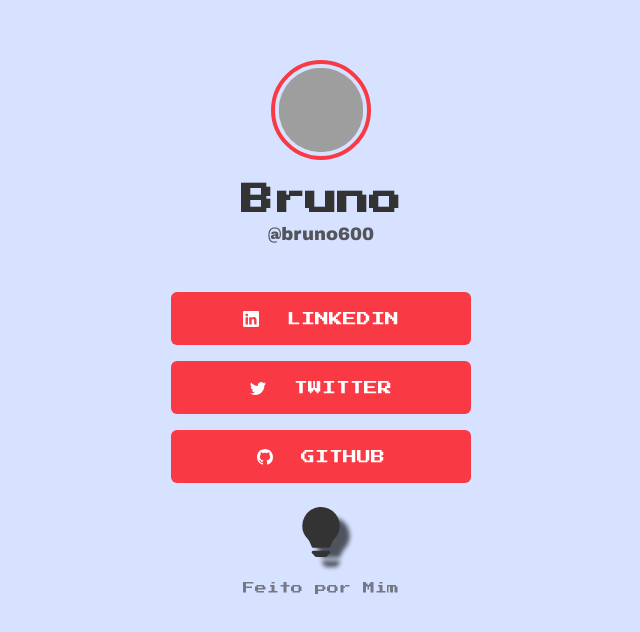
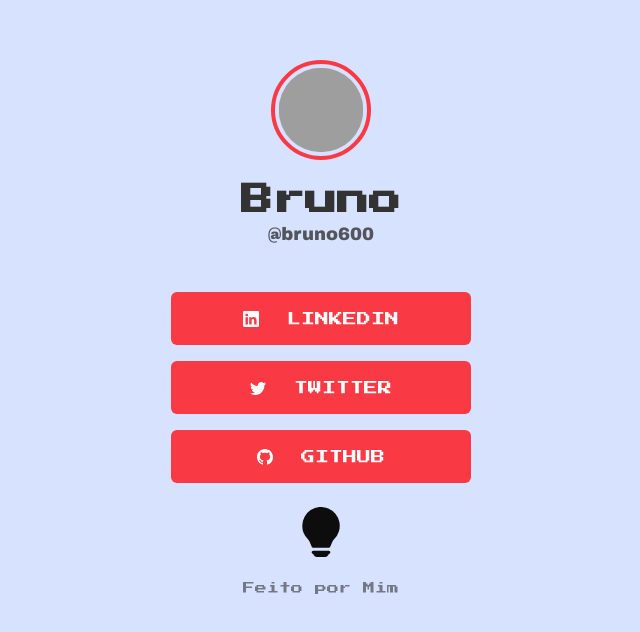
Before and after one commit to bruno600/maratona-explorer-2.0, a plain HTML site: page index.html in a window 1280 px wide. Shown: the whole page, without its empty margins (319-959 px from the left). Drawn offline with Linux system fonts and the light colour scheme; grey boxes are pictures that could not be loaded.

Commit message:
sombra da lampada removida

```diff
--- a/src/style.css
+++ b/src/style.css
@@ -111,7 +111,6 @@
   margin-bottom: 25px;
 
   filter: contrast(1.5);
-  filter: drop-shadow(10px 10px 2px rgba(0, 0, 0, 0.63));
 
   cursor: pointer;
 }
```
Also changed, not shown: index.html (line endings or trailing spaces).
